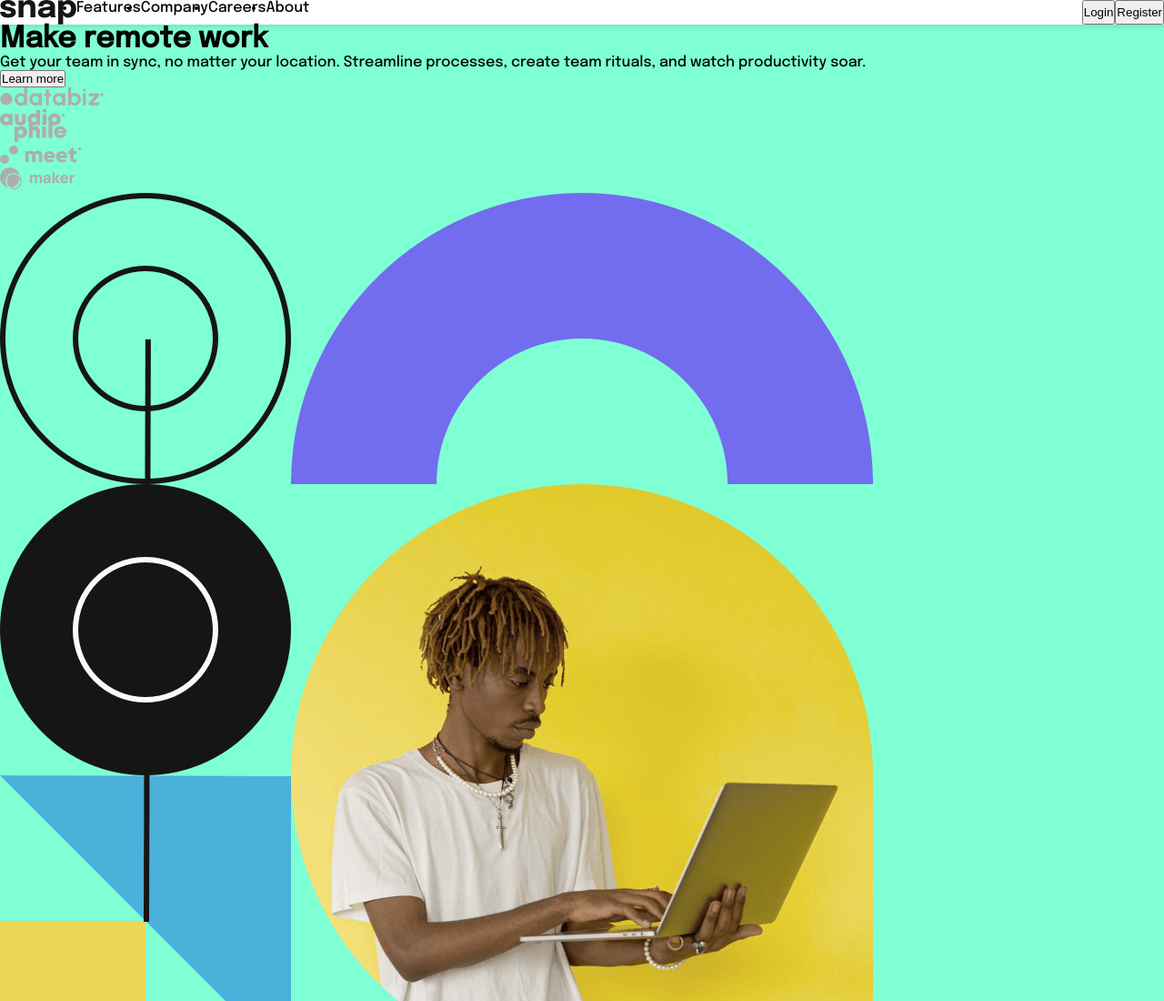
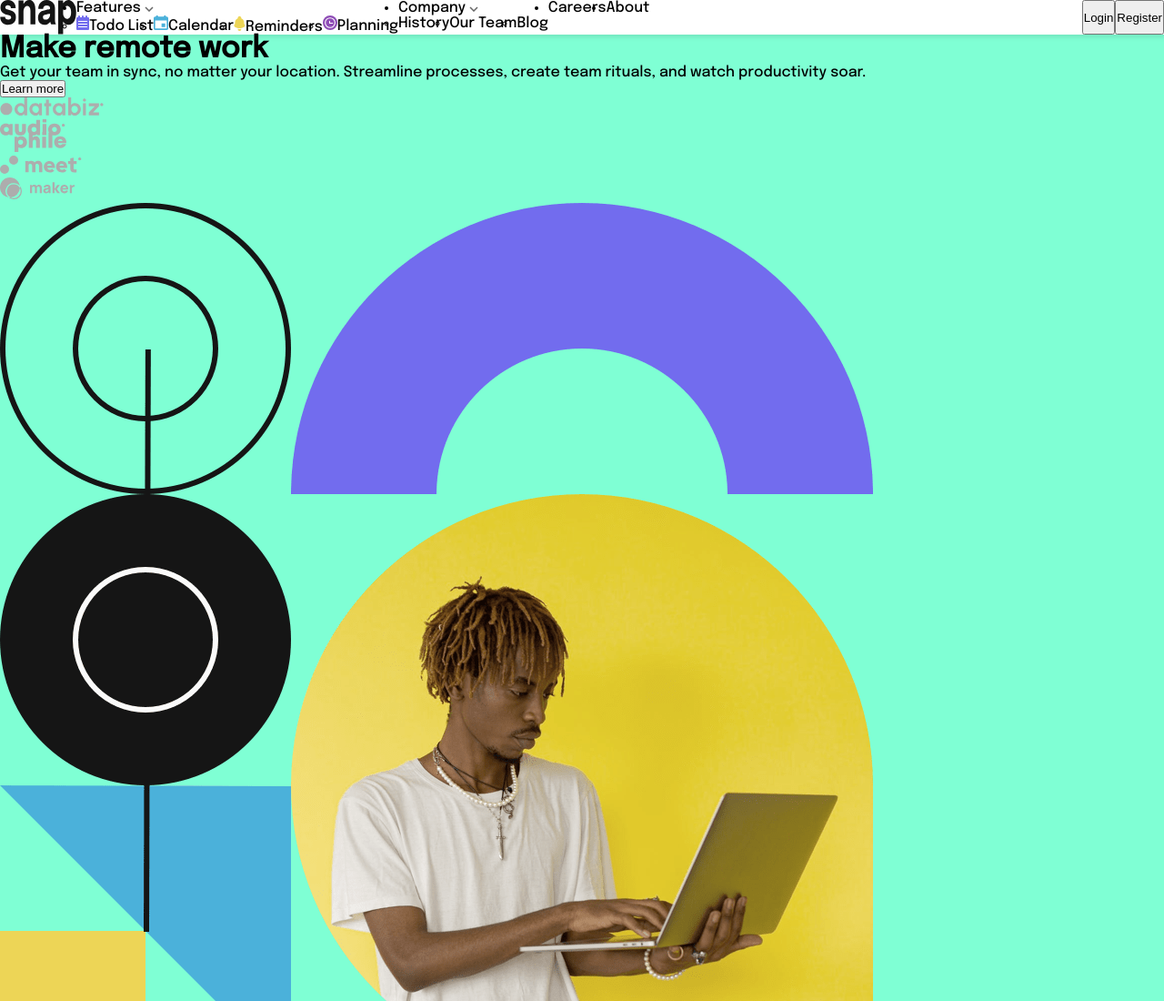
Before and after one commit to kemigabocatherine/intro-with-dropdown, a plain HTML site: page index.html in a window 1280 px wide. Shown: the top 1100 px of the page at 91% size. Drawn offline with Linux system fonts and the light colour scheme.

Commit message:
Add other list items

```diff
--- a/index.html
+++ b/index.html
@@ -23,8 +23,25 @@
       <img src="images/icon-close-menu.svg" alt="close-icon" id="close-icon">
       <div>
         <ul>
-          <li>Features</li>
-          <li>Company</li>
+          <li>Features
+            <img src="images/icon-arrow-down.svg" alt="arrow-down" class="arrowdown">
+          </li>
+          <ul id="feature-list">
+            <li><img src="images/icon-todo.svg" alt="to-do">Todo List</li>
+            <li><img src="images/icon-calendar.svg" alt="calendar">Calendar</li>
+            <li><img src="images/icon-reminders.svg" alt="reminders">Reminders</li>
+            <li><img src="images/icon-planning.svg" alt="planning">Planning</li>
+          </ul>
+
+          <li>Company
+            <img src="images/icon-arrow-down.svg" alt="arrow-down" class="arrowdown1">
+          </li>
+          <ul id="company-list">
+            <li>History</li>
+            <li>Our Team</li>
+            <li>Blog</li>
+          </ul>
+
           <li>Careers</li>
           <li>About</li>
         </ul>
@@ -39,8 +56,23 @@
     <div class="items">
       <img src="./images/logo.svg" alt="logo">
       <ul>
-        <li>Features</li>
-        <li>Company</li>
+        <li>Features <img src="images/icon-arrow-down.svg" alt="arrow-down">
+          <ul>
+            <li><img src="images/icon-todo.svg" alt="to-do">Todo List</li>
+            <li><img src="images/icon-calendar.svg" alt="calendar">Calendar</li>
+            <li><img src="images/icon-reminders.svg" alt="reminders">Reminders</li>
+            <li><img src="images/icon-planning.svg" alt="planning">Planning</li>
+          </ul>
+        </li>
+
+        <li>Company <img src="images/icon-arrow-down.svg" alt="arrow-down">
+          <ul>
+            <li>History</li>
+            <li>Our Team</li>
+            <li>Blog</li>
+          </ul>
+        </li>
+
         <li>Careers</li>
         <li>About</li>
       </ul>
```
